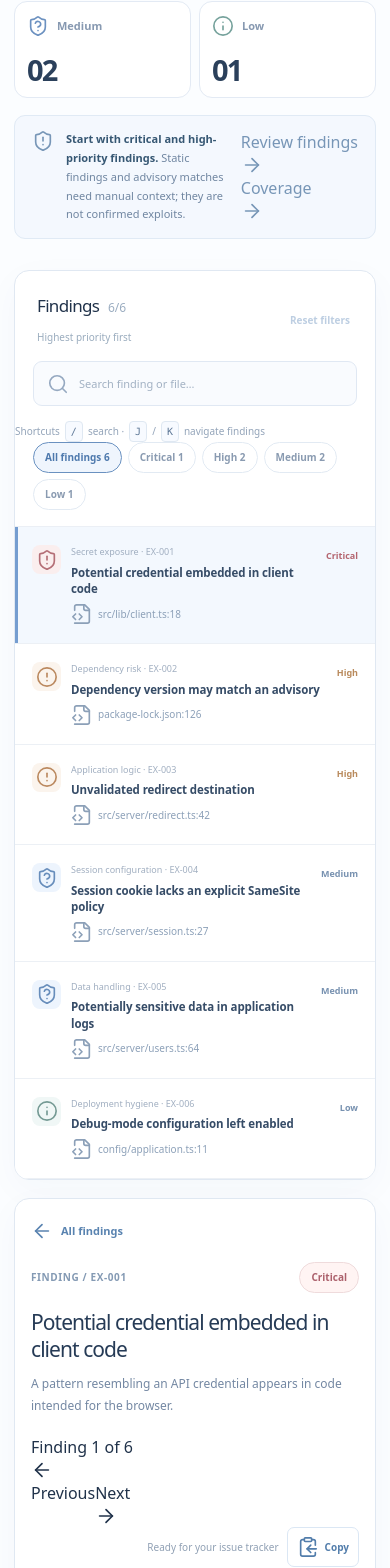
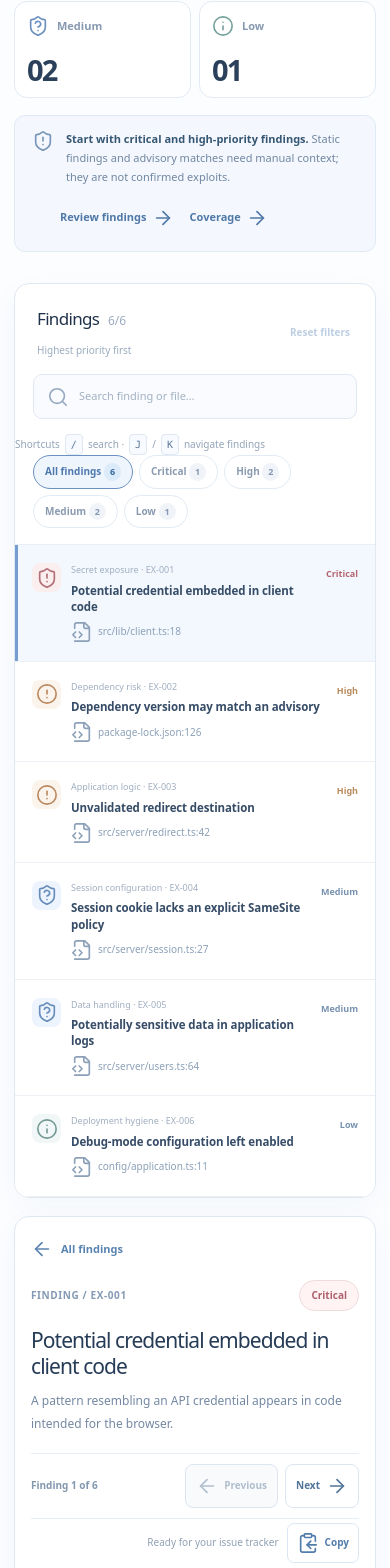
Before and after one commit to helloskyorigin/Safe-sure, a Next.js app: page /assess/results in a window 390 px wide. Shown: the part 800-2368 px from the top of the page. Built offline with nearby package versions, Linux system fonts and the light colour scheme.

Commit message:
style: responsive developer onboarding, scanner stages and report triage

```diff
--- a/app/assess/results/results.css
+++ b/app/assess/results/results.css
@@ -299,3 +299,33 @@
  .result-toolbar{grid-template-columns:repeat(2,minmax(0,1fr))}
  .result-toolbar button{min-height:42px;white-space:normal}
 }
+
+
+/* Developer triage: severity counts + quick links + next/previous candidate. */
+.result-overview-actions{display:flex;flex-wrap:wrap;gap:10px 16px;align-items:center;justify-content:flex-end}
+.result-overview-actions>a{display:inline-flex;align-items:center;gap:5px;min-height:38px;
+ font-size:11px;font-weight:750;color:#4f78a7;white-space:nowrap}
+.result-overview-actions>a:hover{text-decoration:underline;text-underline-offset:3px}
+.result-filter-count{display:inline-grid;place-items:center;min-width:17px;padding:2px 4px;
+ border-radius:10px;background:#f0f4f9;color:#8498b2;font-size:9px;font-variant-numeric:tabular-nums}
+.result-filter-pills button.active .result-filter-count{background:#dcebf9;color:#376b9d}
+.result-finding-nav{margin:18px 0 4px;border-top:1px solid #e6edf5;border-bottom:1px solid #e6edf5;
+ padding:10px 0;display:flex;justify-content:space-between;align-items:center;gap:12px}
+.result-finding-nav>span{font-size:10px;font-weight:760;color:#8397af;font-variant-numeric:tabular-nums}
+.result-finding-nav>div{display:flex;align-items:center;gap:7px}
+.result-finding-nav button{min-height:37px;border-radius:8px;border:1px solid #dce5f0;background:#fff;
+ padding:8px 10px;color:#527499;display:inline-flex;align-items:center;gap:6px;justify-content:center;
+ font-family:inherit;font-weight:750;font-size:10px;cursor:pointer}
+.result-finding-nav button:not(:disabled):hover{background:#eff6fe;border-color:#b9d0e9}
+.result-finding-nav button:disabled{color:#b0becd;background:#f8fafc;cursor:not-allowed}
+.result-finding-nav button:focus-visible{outline:3px solid #7ca8d7;outline-offset:2px}
+@media(max-width:760px){.result-risk-note{align-items:flex-start;flex-wrap:wrap}
+ .result-overview-actions{width:100%;justify-content:flex-start;padding-left:28px}
+ .result-finding-nav button{min-height:44px}
+}
+@media(max-width:375px){.result-finding-nav{flex-wrap:wrap}
+ .result-finding-nav>div{width:100%}
+ .result-finding-nav button{flex:1}
+ .result-overview-actions{padding-left:0}
+}
+@media print{.result-finding-nav,.result-overview-actions{display:none!important}}
```
